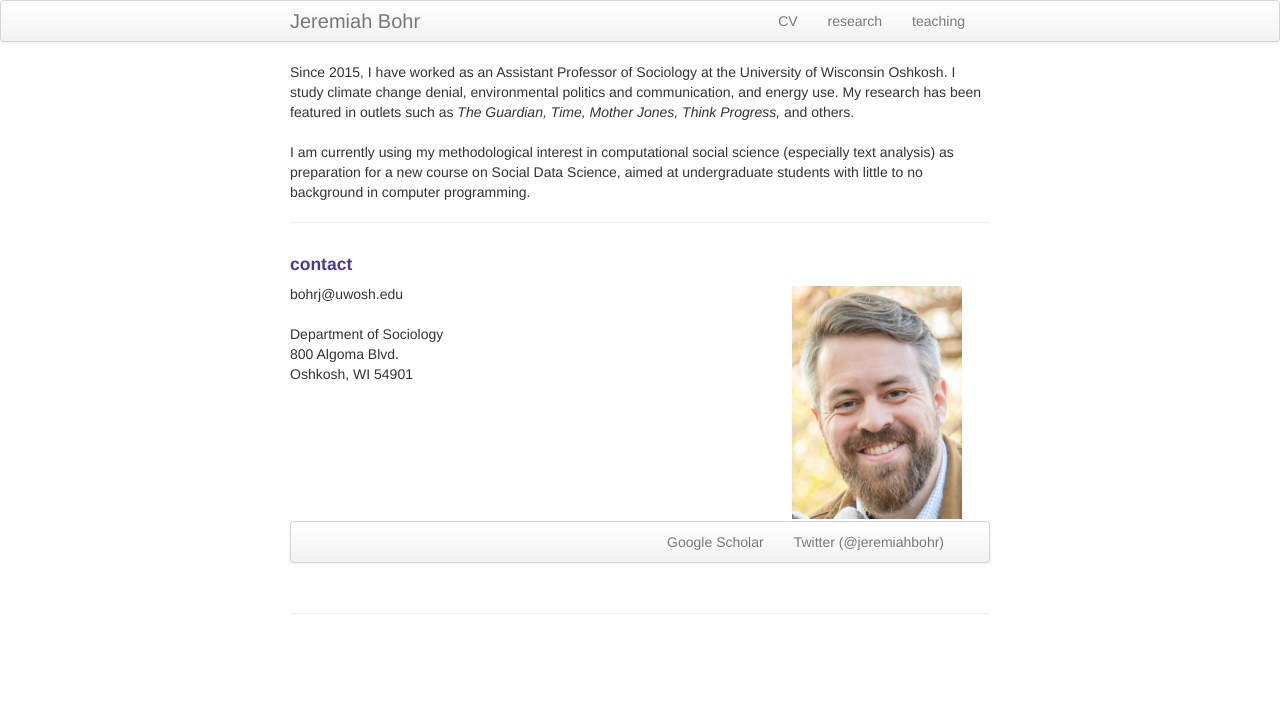
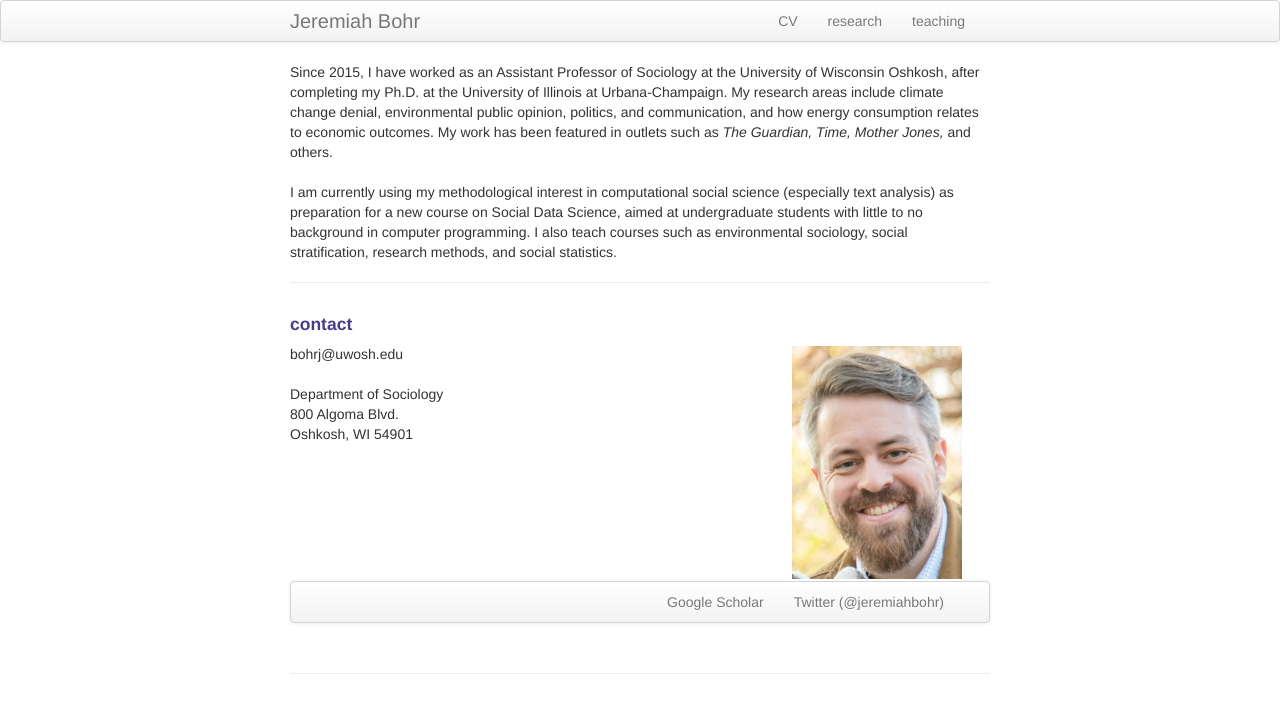
Before and after one commit to jeremiahbohr/jeremiahbohr.github.io, a Jekyll site: the page built from index.md, in a window 1280 px wide. Shown: the top 713 px of the page. Built offline with Jekyll 4.4.1, drawn with Linux system fonts in a browser that asks for light colours.

Commit message:
update my website

```diff
--- a/index.md
+++ b/index.md
@@ -4,9 +4,9 @@ title: Jeremiah Bohr
 description: Jeremiah Bohr is an Assistant Professor of Sociology at the University of Wisconsin Oshkosh.
 keywords: Jeremiah, Bohr, sociology, environmental, climate, denial, energy, computational, University, Wisconsin, Oshkosh
 ---
-Since 2015, I have worked as an Assistant Professor of Sociology at the University of Wisconsin Oshkosh. I study climate change denial, environmental politics and communication, and energy use. My research has been featured in outlets such as <i>The Guardian, Time, Mother Jones, Think Progress,</i> and others.
+Since 2015, I have worked as an Assistant Professor of Sociology at the University of Wisconsin Oshkosh, after completing my Ph.D. at the University of Illinois at Urbana-Champaign. My research areas include climate change denial, environmental public opinion, politics, and communication, and how energy consumption relates to economic outcomes. My work has been featured in outlets such as <i>The Guardian, Time, Mother Jones, </i> and others.
 <br/><br/>
-I am currently using my methodological interest in computational social science (especially text analysis) as preparation for a new course on Social Data Science, aimed at undergraduate students with little to no background in computer programming.
+I am currently using my methodological interest in computational social science (especially text analysis) as preparation for a new course on Social Data Science, aimed at undergraduate students with little to no background in computer programming. I also teach courses such as environmental sociology, social stratification, research methods, and social statistics.
 
 
 
```
Also changed, not shown: 1 other file.
